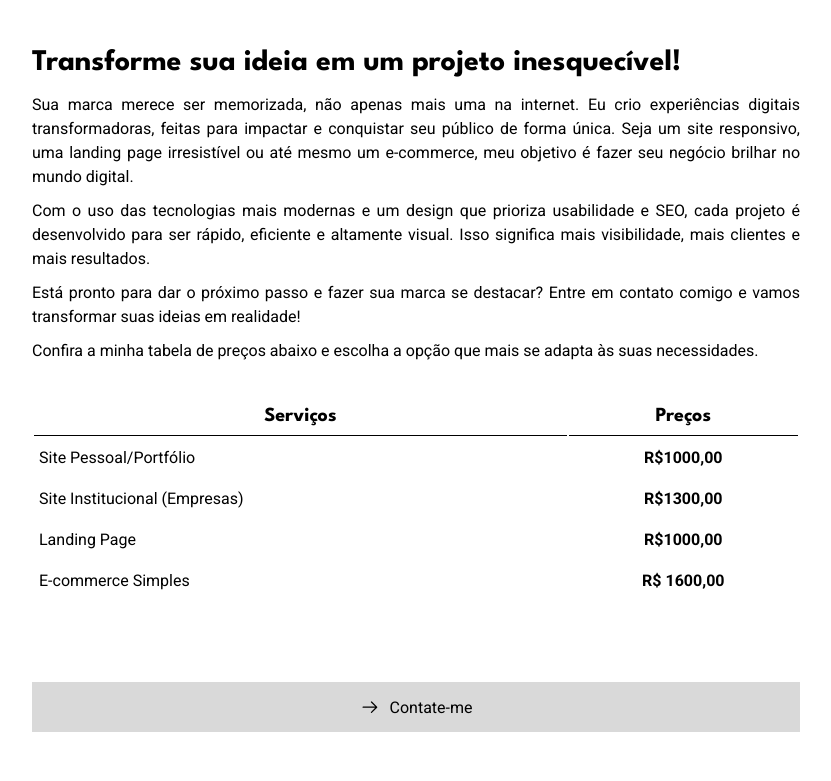
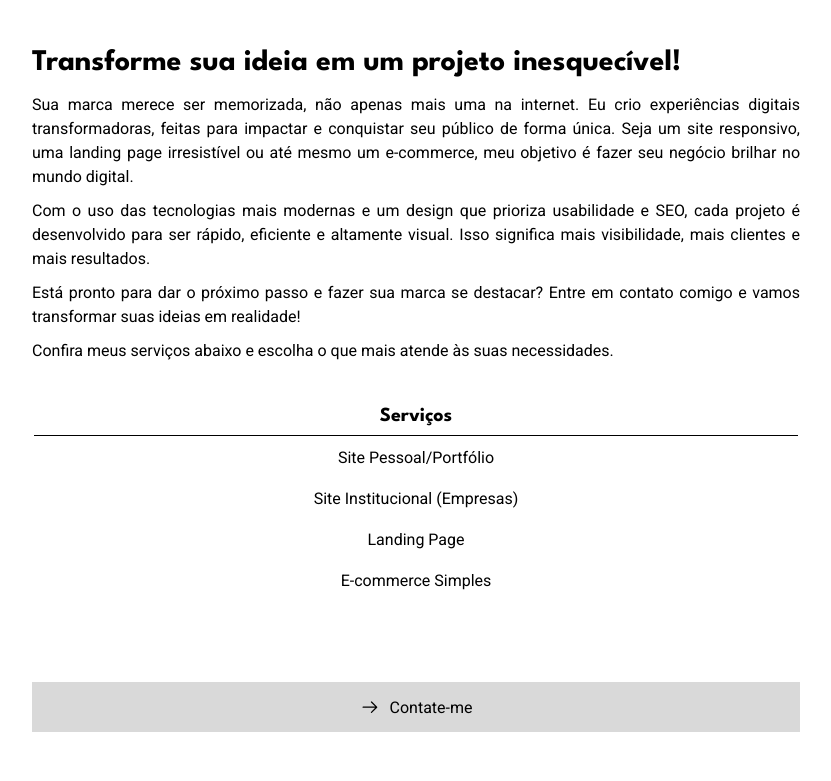
Before and after one commit to Daniel-Formoso/portfolio-pessoal-react, a React (Create React App) app: page /PaginaServicos in a window 1280 px wide. Shown: the part 486-1267 px from the top of the page, without its empty margins (224-1055 px from the left). Built offline with nearby package versions, Linux system fonts and the light colour scheme; the HTML template or start-up script is replaced by a standard one.

Commit message:
Add files via upload

```diff
--- a/src/components/PaginaServicos/ConteudoServicos/ConteudoServicos.jsx
+++ b/src/components/PaginaServicos/ConteudoServicos/ConteudoServicos.jsx
@@ -41,8 +41,7 @@ const ConteudoServicos = () => {
             </p>
 
             <p>
-              Confira a minha tabela de preços abaixo e escolha a opção que mais
-              se adapta às suas necessidades.
+              Confira meus serviços abaixo e escolha o que mais atende às suas necessidades.
             </p>
           </div>
         </motion.div>
@@ -58,25 +57,20 @@ const ConteudoServicos = () => {
             <thead>
               <tr>
                 <th>Serviços</th>
-                <th>Preços</th>
               </tr>
             </thead>
             <tbody>
               <tr>
                 <td>Site Pessoal/Portfólio</td>
-                <td className={styles.precos}>R$1000,00</td>
               </tr>
               <tr>
                 <td>Site Institucional (Empresas)</td>
-                <td className={styles.precos}>R$1300,00</td>
               </tr>
               <tr>
                 <td>Landing Page</td>
-                <td className={styles.precos}>R$1000,00</td>
               </tr>
               <tr>
                 <td>E-commerce Simples</td>
-                <td className={styles.precos}>R$ 1600,00</td>
               </tr>
             </tbody>
           </table>
--- a/src/components/PaginaServicos/ConteudoServicos/ConteudoServicos.module.css
+++ b/src/components/PaginaServicos/ConteudoServicos/ConteudoServicos.module.css
@@ -30,25 +30,24 @@ table {
 
 table th {
   font-family: var(--fonte-spartan);
-  font-size: 20px;
+  font-size: 16px;
   padding: 10px 0;
   border-bottom: 1px solid black;
 }
 
 table td {
+  text-align: center;
   font-family: var(--fonte-roboto);
   padding: 10px 5px;
-  /* border: 1px solid red; */
-}
-
-table .precos {
-  font-weight: bold;
-  text-align: center;
 }
 
 @media only screen and (min-width: 768px) {
   .containerPrincipalServicos {
     padding: 5% 20%;
+  }
+
+  table th {
+    font-size: 20px;
   }
 }
 
```
Also changed, not shown: 1 other file (tests, documents, lock files or other folders).
